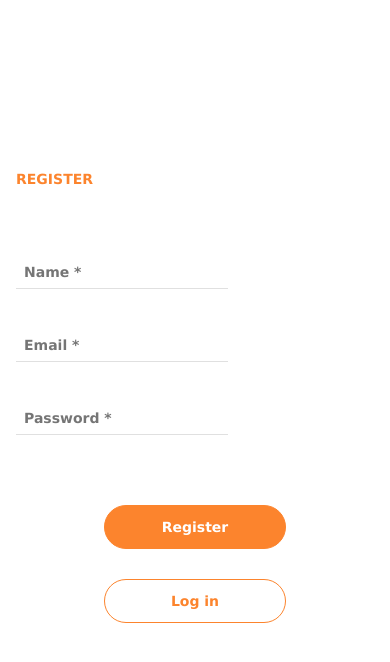
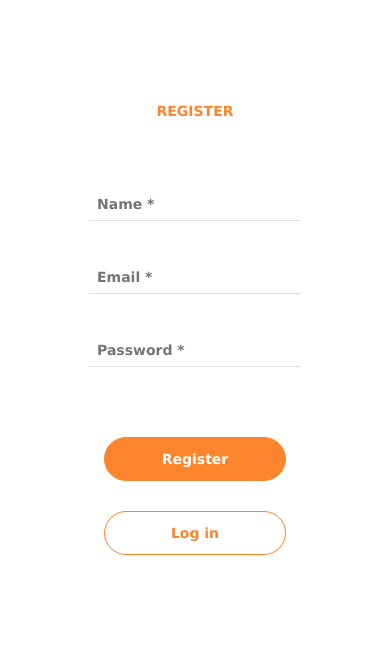
Before and after one commit to FSOn3-Group-a-Final-Project/SlimMoms-FrontEnd, a React (Vite) app: page /register in a window 390 px wide. Shown: the top 662 px of the page. Built offline with nearby package versions, Linux system fonts and the light colour scheme; no server answers.

Commit message:
register complete

```diff
--- a/src/components/registerForm/RegisterForm.module.css
+++ b/src/components/registerForm/RegisterForm.module.css
@@ -124,6 +124,18 @@
         margin-bottom: 30px;
     }
 
+    .registerForm {
+        display: flex;
+        flex-direction: column;
+        align-items: center;
+        justify-content: flex-start;
+        width: 100%;
+        max-width: 500px;
+        margin: 0 auto;
+        padding: 2rem 1rem;
+        box-sizing: border-box;
+    }
+
     .regButtons {
         display: flex;
         flex-direction: column;
```
